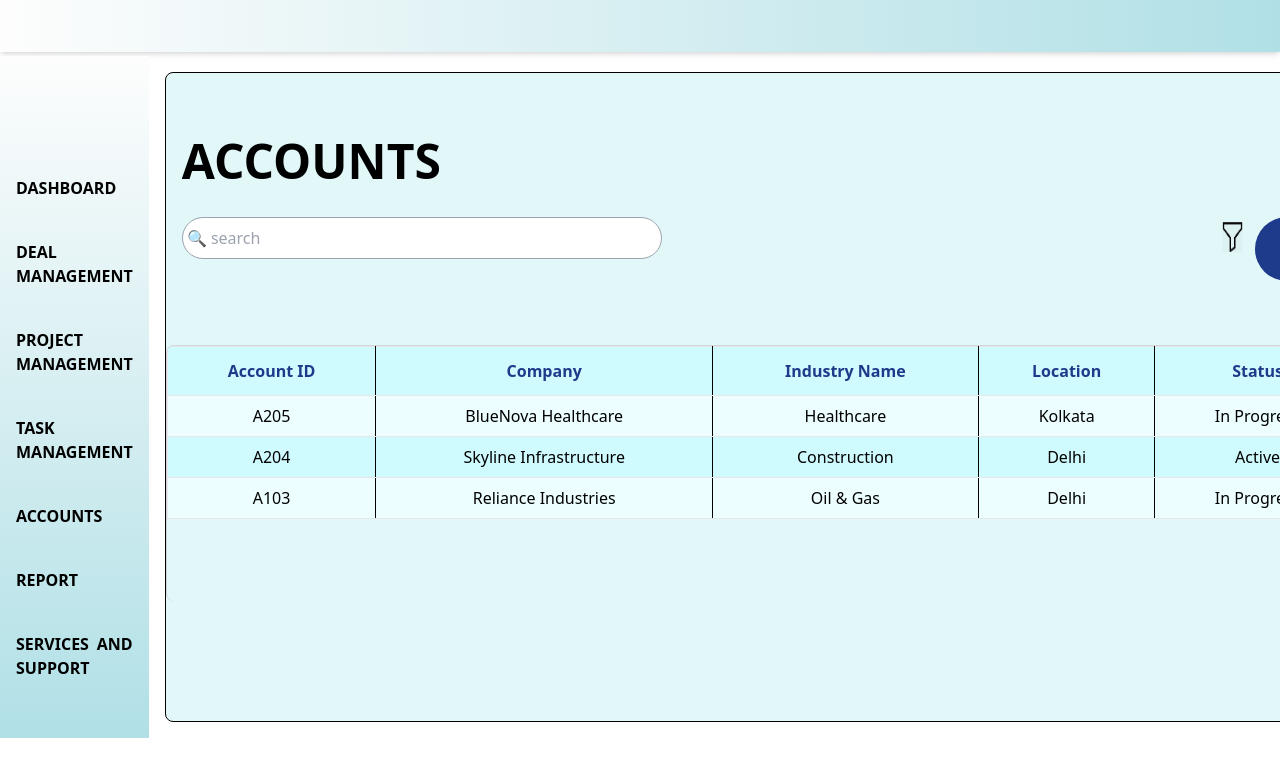
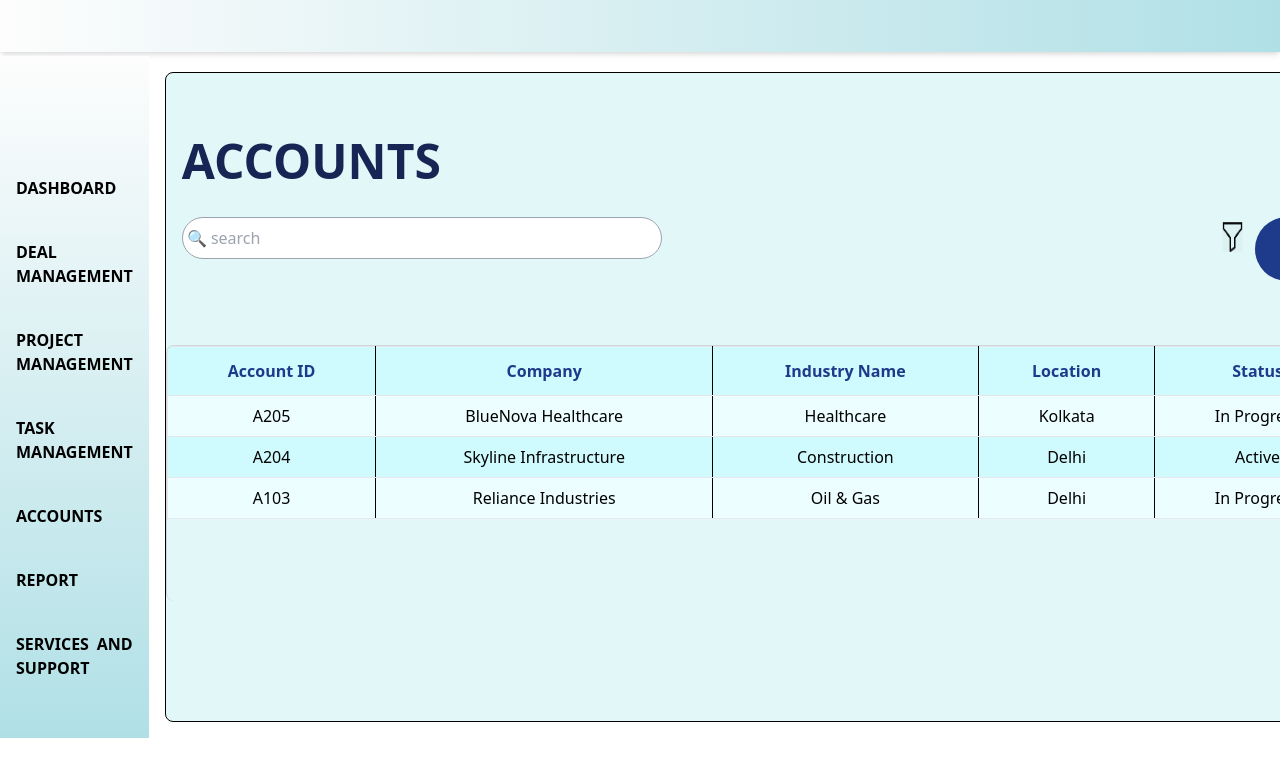
Before and after one commit to Raktim-Koner/customer-relationship-management, a React (Create React App) app: page /accounts in a window 1280 px wide. Shown: the top 776 px of the page. Built offline with nearby package versions, Linux system fonts and the light colour scheme.

Commit message:
Fixed heading Colour

```diff
--- a/src/Components/AccountsPage/AccountsEntry.js
+++ b/src/Components/AccountsPage/AccountsEntry.js
@@ -3,7 +3,7 @@ import React from 'react'
 const AccountsEntry = () => {
   return (
     <div>
-      <button className="w-32 px-4 py-2 ml-3 bg-blue-900 text-white rounded-full  font-sans font-bold items-center ">
+      <button className="w-32 px-4 py-2 ml-3 text-blue-950  rounded-full  font-sans font-bold items-center ">
   + New Entry
 </button>
     </div>
--- a/src/Components/AccountsPage/AccountsName.js
+++ b/src/Components/AccountsPage/AccountsName.js
@@ -3,7 +3,8 @@ import React from 'react'
 const AccountsName = () => {
   return (
     <div>
-      <h1 className='font-bold text-5xl mt-16 ml-4  font-sans'>ACCOUNTS</h1>
+      {/* Changed the color of the heading */}
+      <h1 className='font-bold text-5xl mt-16 ml-4 text-blue-950 font-sans'>ACCOUNTS</h1>
     </div>
   )
 }
```
